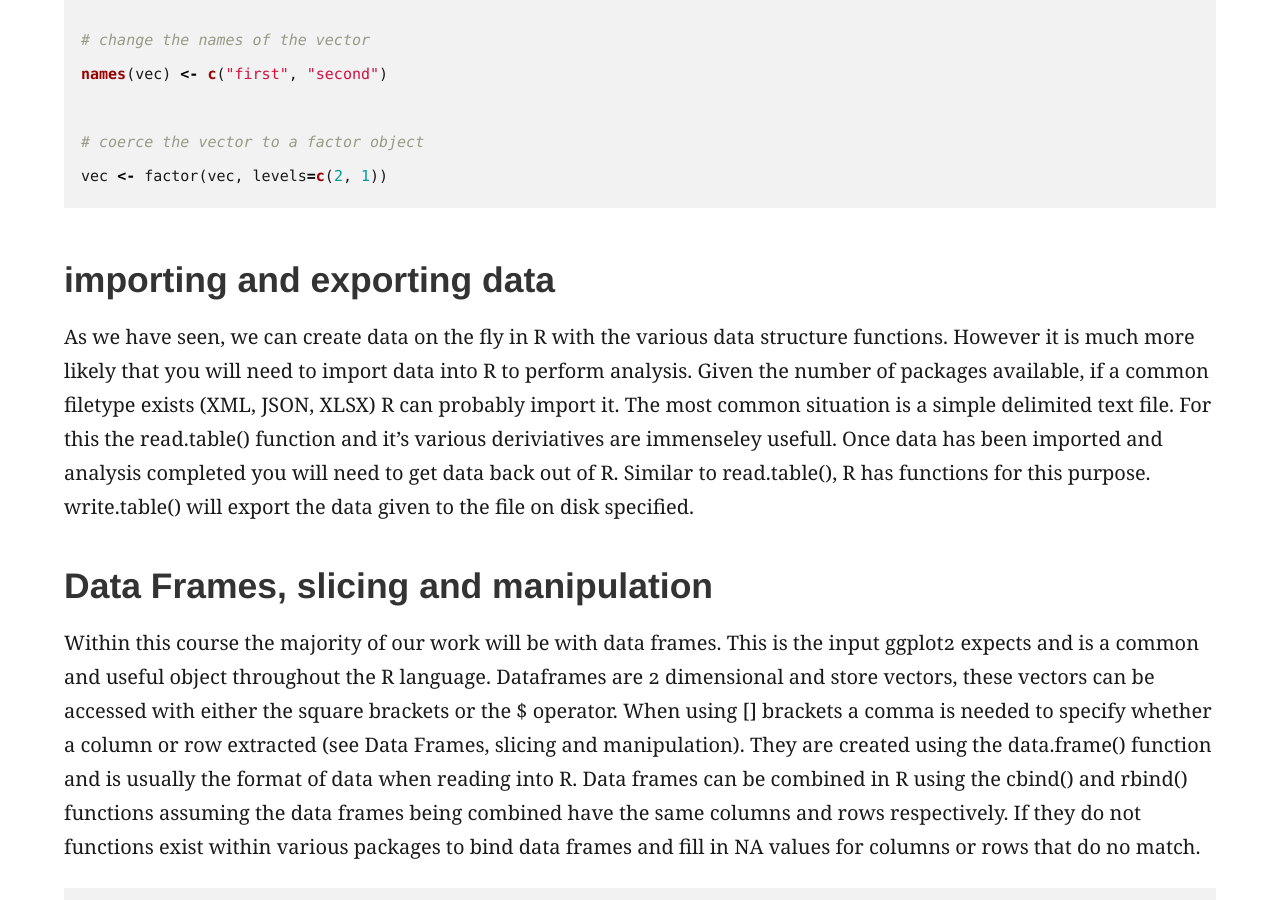
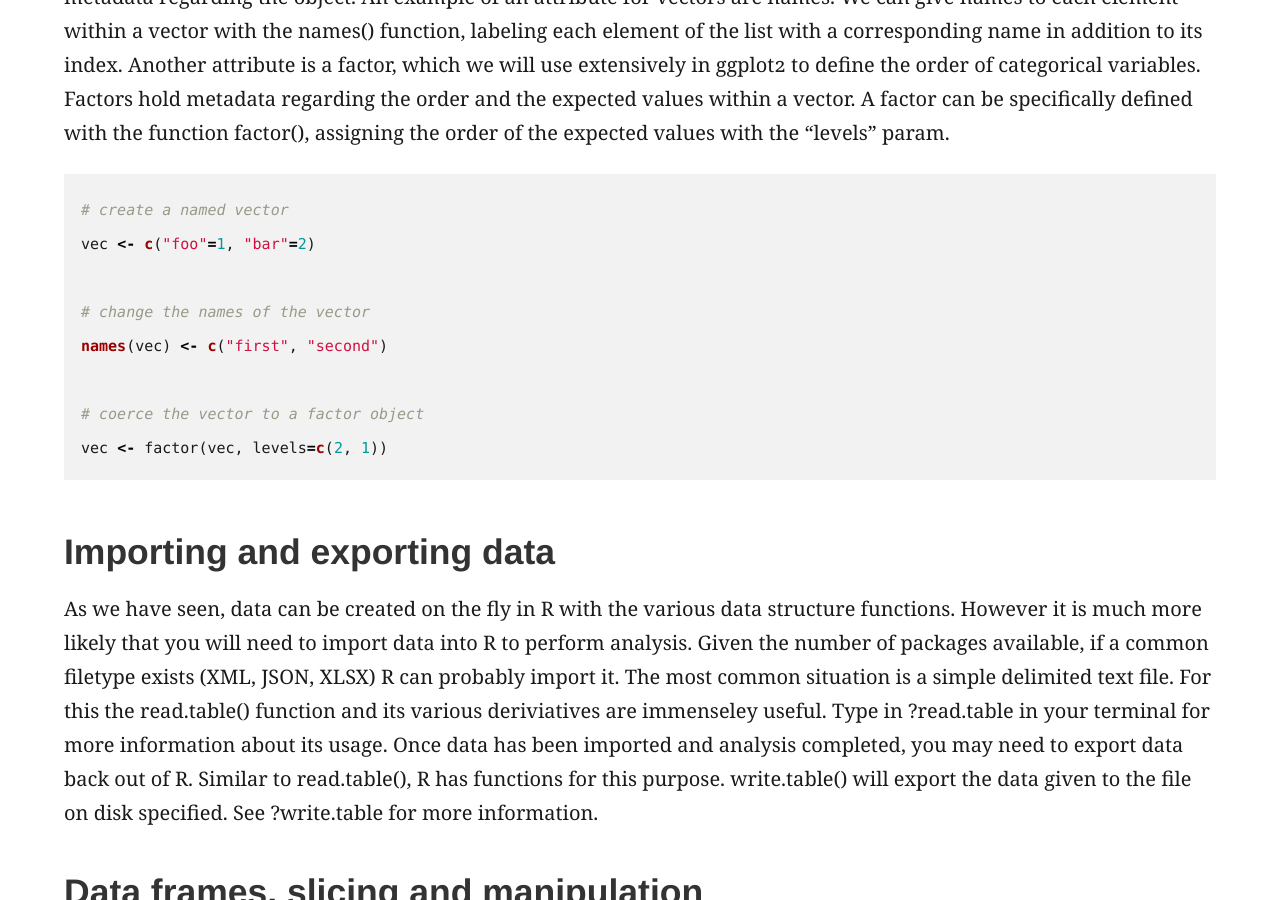
Before and after one commit to griffithlab/genviz.org, a Jekyll site: the page built from _posts/0004-01-01-introductionToR.md, in a window 1280 px wide and 900 px high, scrolled down 5887 px. Built offline with Jekyll 4.4.1, drawn with Linux system fonts in a browser that asks for light colours; some of the changed text lies outside the part shown.

Commit message:
edit R introduction

````diff
--- a/_posts/0004-01-01-introductionToR.md
+++ b/_posts/0004-01-01-introductionToR.md
@@ -8,15 +8,15 @@ feature_image: "assets/genvis-dna-bg_optimized_v1a.png"
 date: 0004-01-01
 ---
 
-Over this tutorial series we be extensively using R. This is the language which underlies with graphical programs ggplot2, ggvis, and GenVisR. As such a familiarity with R is highly reccommended for students. To this end this topic page intended to provide a brief overview of R however there are a myriad of resources available that we reccomend users investigate to supplement the information given here.
+Over this tutorial series, we be extensively using R, the language underlying graphical programs ggplot2, ggvis, and GenVisR. We highly recommend familiarity with R for all students. This topic page is intended to provide a brief overview of R. However, there are a myriad of resources available that we recommend to supplement the information given here (See Additional Resources).
 
 ## R and Rstudio
 
 {% include figure.html image="/assets/Rlogo.svg" position="right" width="250" link="https://www.r-project.org/logo/Rlogo.svg" title="R logo" author="R Foundation" license="CC-BY-SA 4.0" license_link="https://creativecommons.org/licenses/by-sa/4.0/"%}
 
-R is an open source functional programming language developed for statistical computing and graphics. The language includes a number of features which make it ideal for data analysis and visualization and is the primary computing language used in this course.
+R is an open source functional programming language developed for statistical computing and graphics. The language includes a number of features that make it ideal for data analysis and visualization and is the primary computing language used in this course.
 
-RStudio in an open source integrated development environment (IDE) written and maintained by RStudio for the R programming language. It is available on all major operating systems and contains a number of features designed to make writing and developing R code more efficient. These features include debugging tools, auto-complete, syntax highlighting.
+RStudio in an open source integrated development environment (IDE) written and maintained by RStudio for the R programming language. It is available on all major operating systems and contains a number of features designed to make writing and developing R code more efficient. These features include debugging tools, auto-complete, and syntax highlighting.
 
 ## Installation
 
@@ -32,7 +32,7 @@ Rstudio can be downloaded at [https://www.rstudio.com/](https://www.rstudio.com/
 
 #### CRAN
 
-Part of what makes R an attractive option for data analysis and visualization is the support it receives from a large community of developers. Part of this support comes from users adding additional functionality to core R via functions and data through packages. The Comprehensive R Archive network (CRAN) is a network of servers that stores R, documentation, and many of the packages available for R. To date there are 9,975 [packages on CRAN](https://cran.r-project.org/web/packages/), these packages can be installed by running the following in an R terminal:
+Part of what makes R an attractive option for data analysis and visualization is the support it receives from a large community of developers. Part of this support comes from users adding additional functionality to core R via functions and data through packages. The Comprehensive R Archive network (CRAN) is a network of servers that stores R, documentation, and many of the packages available for R. To date there are 9,975 [packages on CRAN](https://cran.r-project.org/web/packages/), these packages can be installed by running the install.packages() command in an R terminal. For example, to install the 'plyr' package, run the following command in an R terminal:
 ```R
 # install the plyr package by Hadley Wickham
 install.packages("plyr")
@@ -40,7 +40,7 @@ install.packages("plyr")
 
 #### Bioconductor
 
-Bioconductor is another archive of R packages specific to bioinformatics and genomics. The archive is maintained by the bioconductor core team and is updated bi-annually. To date there are 2,541 [packages available via bioconductor](http://bioconductor.org/packages/release/BiocViews.html#___Software). Packages can be found using biocViews which act as tags for relevant topics. Bioconductor packages can be installed by running the following in an R terminal:
+Bioconductor is another archive of R packages specific to bioinformatics and genomics. This archive is maintained by the Bioconductor core team and is updated bi-annually. To date, there are 2,541 [packages available via bioconductor](http://bioconductor.org/packages/release/BiocViews.html#___Software). Packages are categorized within biocViews as 'Software', 'AnnotationData', and 'ExperimentData.' You can take time to explore the packages available on this webpage by searching within these tags, categorizing packages based upon relevant topics or types of analysis. Bioconductor packages are managed using the biocLite() function. Note that this function must be sourced before trying to install any Bioconductor packages. Bioconductor packages can be installed by running the following in an R terminal:
 
 ```R
 # Install core bioconductor packages
@@ -57,11 +57,13 @@ biocLite("BiocUpgrade")
 ```
 ## Documentation and example data in R
 
-As with any software, documentation is key to the usefullness for a user. In this regard R excels, to find the documentation for a specific function in R simply prepend a ? to the function name. This will pull up a manual specific to that function. Further many packages have additional documentation in the form of vignettes, to view these vignettes from R use the vignette() function. In addition the source code for any function in R can be viewed by typing the function name into R without any params or parentheses. In addition to it's exceptional documentation R has a variety of data sets pre-loaded, in order to view these simply type data() in your R terminal. We will be using a few of these data sets to illustrate key concepts in this lesson.
+As with any software, documentation is key to the usefullness for a user. R makes finding documentation very easy. In order to find the documentation for a specific function, simple enter "?" followed by the function name. This will pull up a manual specific to that function. If you enter this into the Rstudio terminal, the function's documentation immediately appears in the 'Help' tab of the lower right window of the screen. In addition, many packages have additional documentation in the form of vignettes. To view these vignettes from R use the vignette() function, specifying the package name within the function call (e.g. vignette("grid")). The source code for any function in R can also be viewed by typing the function name into R without any parameters or parentheses.
 
-## Assignment and Data types
+R also has a variety of datasets pre-loaded. In order to view these, type data() in your R terminal. We will be using a few of these data sets to illustrate key concepts in this lesson.
 
-When working in any language you need to store values into variables. Defining a variable tells the language to allocate space in memory to store that variable. In R A variable is assigned with the assignment operator "<-" or "=", which assign in the user workspace or the current scope respectively (For the purposes of this course assignment should always occur with the "<-" operator). All variables are stored in objects the least complex of which is the atomic vector, these in turn are of a specific type. There are six main data types which are: "numeric", "integer", "character", "logical", "raw", and "complex". The data type can be checked with the is.foo() family of function which will return a logical vector, alternatively the data type can be determined with the class() function. An example of each data type is shown below.
+## Assignment and data types
+
+When working in any language, values are stored as variables. Defining a variable tells the language to allocate space in memory to store that variable. In R, a variable is assigned with the assignment operator "<-" or "=", which assigns a value to the variable in the user workspace or the current scope respectively. For the purposes of this course assignment should always occur with the "<-" operator. All variables are stored in objects. The least complex object is the atomic vector, which are of a specific type. The six main data types are: "numeric", "integer", "character", "logical", "raw", and "complex". The data type can be checked with the is.foo() family of function which will return a logical vector. Alternatively, the data type can be determined with the class() function. An example of each data type is shown below.
 
 ```R
 # numeric
@@ -91,7 +93,7 @@ is.complex(grault)
 ```
 
 ## Data structures
-Data structures in R are objects which hold the data types mentioned above. The type of data structure to use depends on the homogeneity of the data types stored and the number of dimensions needed. The most common data structure in R is the vector which contains data in 1 dimension and comes in two types called Atomic vectors and lists. Atomic vectors are homogeneous in that all the data contained within them must be of the same type (i.e. all numeric, all character, etc.). In contrast lists can contain a mix of data types and can even contain other data structures. Atomic vectors are created with the c() function, the type of atomic vector can be determined with the typeof() function. Vectors in R can be spliced with the [] brackets, using either a boolean vector, or a numeric index.
+Data structures in R are objects comprising the data types mentioned above. The type of data structure is dependent upon the homogeneity of the stored data types and the number of dimensions. The most common data structure in R is the vector, which contains data in 1 dimension. There are two types: atomic vectors, which contain one data type (i.e. all numeric, all character, etc.) and lists, which contain multiple data types. Atomic vectors are created with the c() function, and the data type contained within the atomic vector can be determined using the typeof() funtion. Vectors in R can be spliced with brackets [], using either a boolean vector or a numeric index.
 
 ```R
 # Create an atomic vector
@@ -112,7 +114,7 @@ vec[1]
 vec[vec == "5"]
 ```
 
-Lists are created using the list() function and are used to make more complicated data structures. As mentioned lists can be heterogeneous in regards to data or object type and can even store other lists. Items from a list can also be extracted using the [] brackets, using a single [] bracket will return an element of the list as a list, using [[]] will return the actual element. In general, when working with list you always want to use the double square brackets.
+Lists are created using the list() function and are used to make more complicated data structures. As mentioned lists can be heterogeneous, containing multiple data types, objects, or structures (even other lists). Like vectors, items from a list can also be extracted using brackets []. However, single brackets [] are used to return an element of the list as a list. Double brackets [[]] are used to return the the designated element from the list. In general, you should always use double brackets [[]] when working with lists.
 
 ```R
 # create list
@@ -122,7 +124,7 @@ myList <- list(c(1:10), matrix(1:10, nrow=2), c("foo", "bar"))
 myList[[1]]
 ```
 
-It is important to cover attributes in our discussion of data structures. All objects can contain attributes which are used to hold metadata regarding the object. An example of an attribute for vectors are names, we can give names to each element within a vector with the names function. Another attribute is a factor, which is used extensively in ggplot2 to determine order. Factors hold metadata regarding the order and the expected values within a vector. they are defined with the function factor().
+It is important to address attributes in our discussion of data structures. All objects can contain attributes, which hold metadata regarding the object. An example of an attribute for vectors are names. We can give names to each element within a vector with the names() function, labeling each element of the list with a corresponding name in addition to its index. Another attribute is a factor, which we will use extensively in ggplot2 to define the order of categorical variables. Factors hold metadata regarding the order and the expected values within a vector. A factor can be specifically defined with the function factor(), assigning the order of the expected values with the "levels" param.
 
 ```R
 # create a named vector
@@ -135,13 +137,15 @@ names(vec) <- c("first", "second")
 vec <- factor(vec, levels=c(2, 1))
 ```
 
-## importing and exporting data
+## Importing and exporting data
 
-As we have seen, we can create data on the fly in R with the various data structure functions. However it is much more likely that you will need to import data into R to perform analysis. Given the number of packages available, if a common filetype exists (XML, JSON, XLSX) R can probably import it. The most common situation is a simple delimited text file. For this the read.table() function and it's various deriviatives are immenseley usefull. Once data has been imported and analysis completed you will need to get data back out of R. Similar to read.table(), R has functions for this purpose. write.table() will export the data given to the file on disk specified.
+As we have seen, data can be created on the fly in R with the various data structure functions. However it is much more likely that you will need to import data into R to perform analysis. Given the number of packages available, if a common filetype exists (XML, JSON, XLSX) R can probably import it. The most common situation is a simple delimited text file. For this the read.table() function and its various deriviatives are immenseley useful. Type in ?read.table in your terminal for more information about its usage. Once data has been imported and analysis completed, you may need to export data back out of R. Similar to read.table(), R has functions for this purpose. write.table() will export the data given to the file on disk specified. See ?write.table for more information.
 
-## Data Frames, slicing and manipulation
+## Data frames, slicing and manipulation
 
-Within this course the majority of our work will be with data frames. This is the input ggplot2 expects and is a common and useful object throughout the R language. Dataframes are 2 dimensional and store vectors, these vectors can be accessed with either the square brackets or the $ operator. When using [] brackets a comma is needed to specify whether a column or row extracted (see Data Frames, slicing and manipulation). They are created using the data.frame() function and is usually the format of data when reading into R. Data frames can be combined in R using the cbind() and rbind() functions assuming the data frames being combined have the same columns and rows respectively. If they do not functions exist within various packages to bind data frames and fill in NA values for columns or rows that do no match.
+Within this course, the majority of our analysis will involve analyzing data in the structure of data frames. This is the input ggplot2 expects and is a common and useful data structure throughout the R language. Data frames are 2 dimensional and store vectors, which can be accessed with either single brackets [] or the $ operator. When using single brackets [], a comma is necessary for specifying rows and columns. This is done by calling the data frame [row(s), column(s)]. The $ operator is used to specify a column name or variable within the data frame. In the following example, we will use the mtcars dataset, one of the preloaded datasets within the R framework. "cyl" is one of the categorical variables within the mtcars data frame, which allows us to specifically call as an atomic vector.
+
+Data frames can be created using the data.frame() function and is generally the format of data imported into R. We can learn about the format of our data frame with functions such as colnames(), rownames(), dim(), nrow(), ncol(), and str(). The example below shows the usefulness of some of these functions, but please use the help documentation for further information. Data frames can be combined in R using the cbind() and rbind() functions assuming the data frames being combined have the same column or row names, respectively. If they do not, functions exist within various packages to bind data frames and fill in NA values for columns or rows that do no match (refer to the plyr package for more information).
 
 ```R
 # view the column names of a dataframe
@@ -157,9 +161,9 @@ mtcars[mtcars$cyl == 8,]
 mtcars[,1:2]
 ```
 
-## Counting and aggregating
+## Counting and aggregating data
 
-During the course of an analysis it is often usefull to determine the frequency of an event. A useful function exists for this purpose in the plyr package ironically called count(). Let's answer a few questions regarding a few internal R data sets using the count function.
+During the course of an analysis, it is often usefull to determine the frequency of an event. A useful function exists for this purpose in the plyr package called count(). Here is an example of how we can apply the count() function to the internal R datasets 'iris' and 'mtcars.'
 
 ```R
 # first load the plyr package if it's not loaded already
@@ -172,7 +176,7 @@ count(iris$Species)
 count(mtcars, c("cyl", "carb"))
 ```
 
-As we can see count() is exceptionally usefull but what if we want to do something more complicated like find the average displacement of cars with 8 cylinders and 4 carburetors in the mtcars dataset. Luckily theres a function for that, aggregate() will splice data based on a formula and apply a function across those subsets. Lets go over a few examples and work up to what we want.
+We can also use the aggregate() function to splice our data frames and perform more complicated analyses. For example, what if we want to find the average displacement of cars with 8 cylinders or 4 carburetors in the mtcars dataset?  This requires a formula to splice the data frame based upon the number of cylinders or carburetors and apply the function mean() to each subset.
 
 ```R
 # find the mean displacement based on the number of cylinders
@@ -183,6 +187,10 @@ aggregate(data=mtcars, disp~cyl + carb, mean)
 ```
 
 ## Apply family of functions
+
+If you are familiar with other coding languages, you are probably comfortable with looping through the elements of a data structure using functions such as 'for' and 'while'. The apply() family of functions in R make this much easier by inherently looping through a data structure without having to increment throught the indices of the structure. The apply() family consists of lapply() and sapply() for lists, vectors, and data frames and apply() for data frames, which we will discuss here. Note that there are other members of the apply() family of functions.
+
+lapply() loops through a list, vector, or data frame, and returns the results of the applied function as a list. sapply()
 
 The apply() functions provide the ablility to loop over differing data structures through various ways. There are there a many of these functions however over this course we will primarily use apply(), lapply(), and mapply(). apply() will apply a function over either the rows or columns of a matrix the determination of which is provided by the second argument to the function call. For example given a matrix x, apply(x, 1, min) will apply the min function to every row of the matrix x. Similarily apply(x, 2, min) will apply the min function to every column of the matrix x.
 
````
